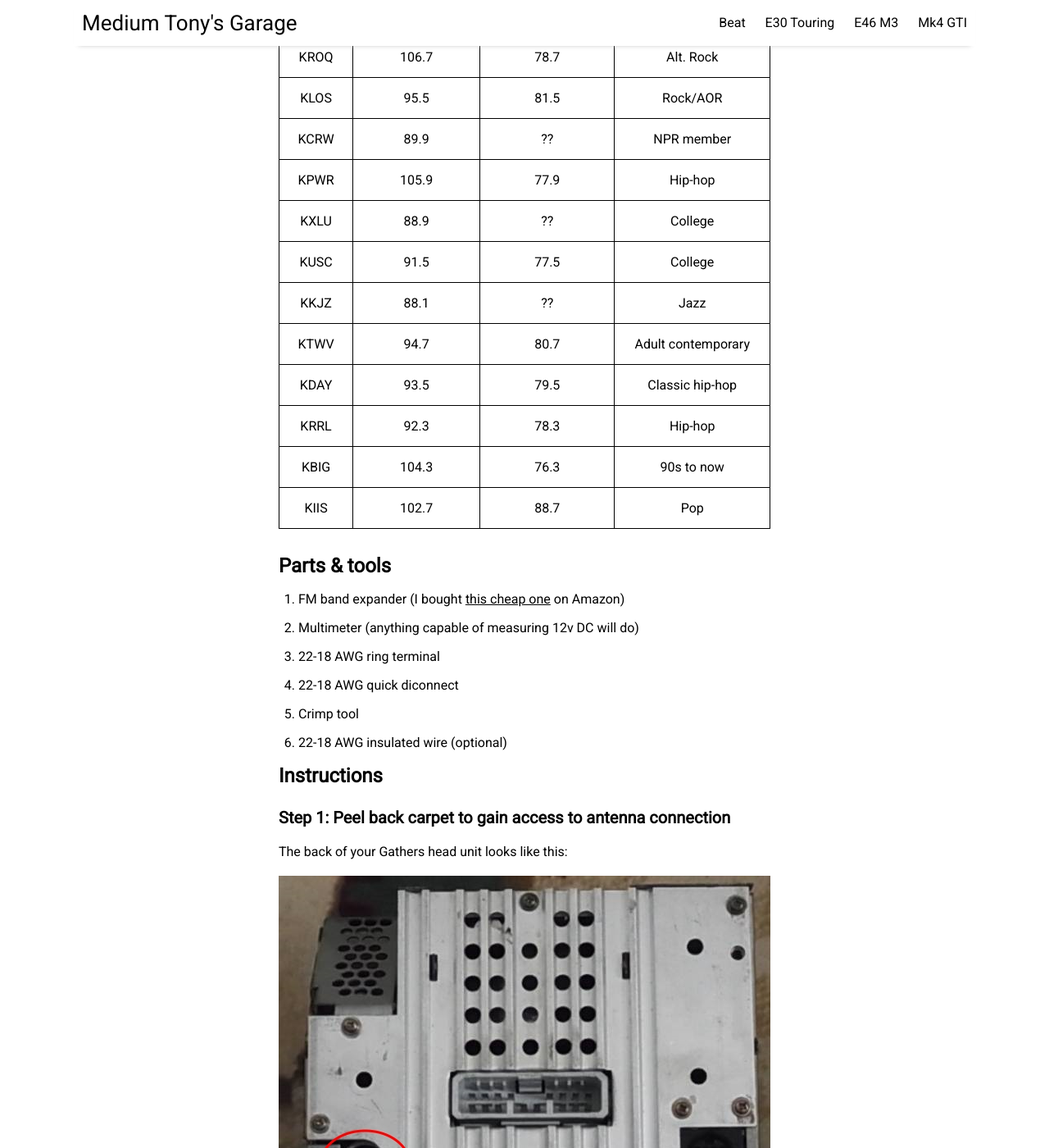
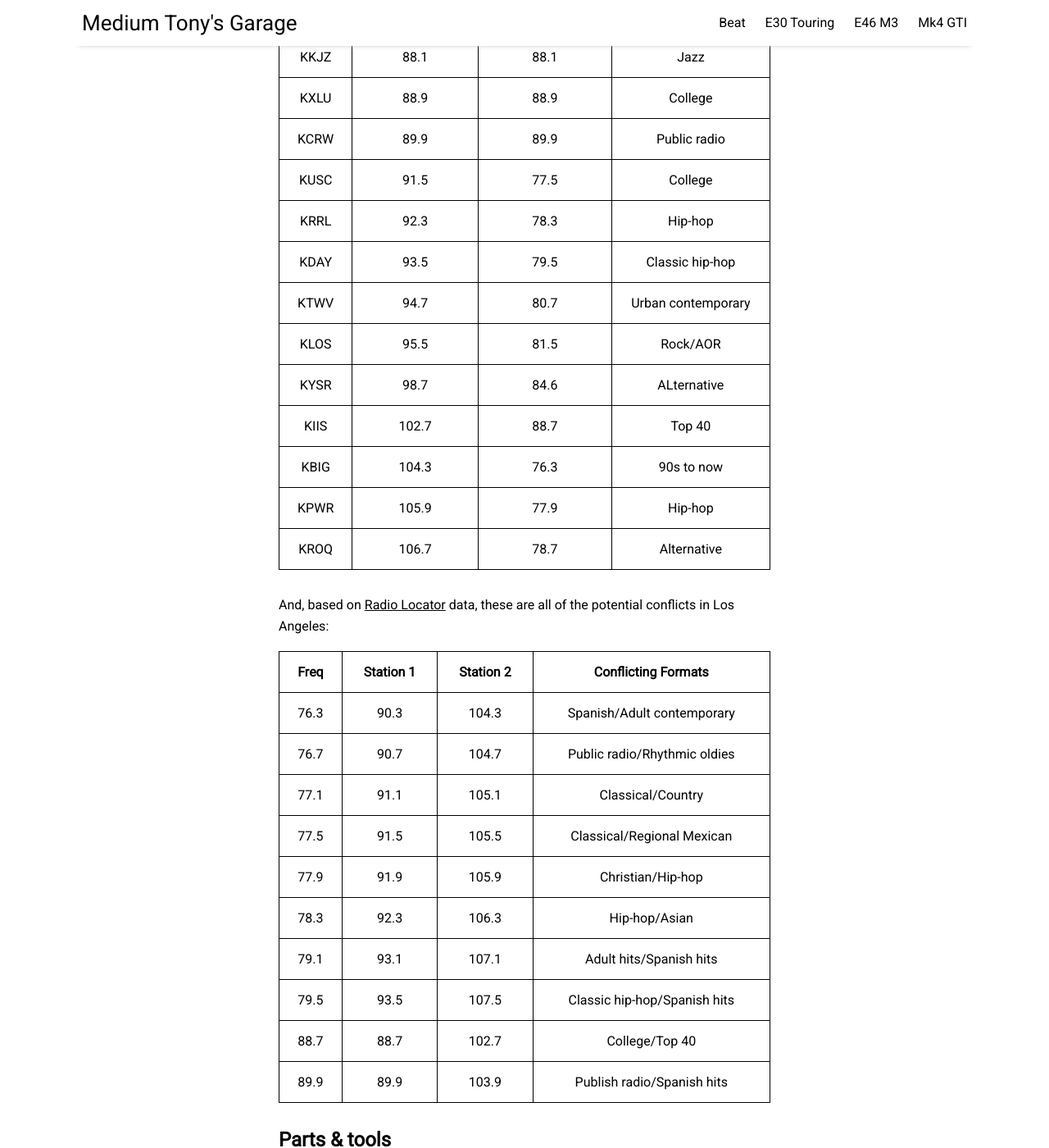
Before and after one commit to prestia/mediumtonys, a Jekyll site: the page built from _posts/2023-8-30-beat-fm-band-expander.md, in a window 1280 px wide and 1400 px high, scrolled down 1534 px. Shown: the whole window at 82% size. Built offline with Jekyll 4.4.1, drawn with Linux system fonts in a browser that asks for light colours; nearby versions of some CDN libraries; some of the changed text lies outside the part shown.

Commit message:
Update 2023-8-30-beat-fm-band-expander.md

```diff
--- a/_posts/2023-8-30-beat-fm-band-expander.md
+++ b/_posts/2023-8-30-beat-fm-band-expander.md
@@ -16,27 +16,43 @@ The name "band expander" is a bit misleading. The device doesn't allow your radi
 ![Picture of the Car Frequency Antenna, Radio FM Band Expander for Japanese Autos.](assets/img/beat-fm-band-expander/band-expander.jpg)
 
 Units like the one pictured above claim to reduce the 90-104 MHz bands by 14 MHz (to 76-90 MHz) and the 104-108 MHz bands by 28 MHz (to 76-80 MHz). This strikes me as odd for two reasons:
-1. There's no way to tune in to any stations above 87.5/88 MHz but below 90 MHz; and
+1. There's no way to tune in to any stations above 87.5/88 MHz but below 90 MHz, unless they aren't reduced at all; and
 2. some of the stations could collide (e.g., 91.4 and 105.4 would both reduce to 77.4).
 
 I've yet to spend any time confirming whether these are genuine problems, but I'll update this post when I do. Some amount of variable conversion makes sense — after all, the Japanese band is 1 MHz narrower — but this particular solution seems to introduce a lot of potential collision and _still_ misses 2 MHz of the U.S. FM band.
 
 To make this more concrete, here's how a few LA radio stations would be reduced:
 
-| Station | True Frequency | In-car Frequency | Genre |
+| Station | True Frequency | In-car Frequency | Format |
 |:-------:|:-------:|:-------:|:-------:|
-|  KROQ   |  106.7  |  78.7   | Alt. Rock |
+|  KKJZ   |  88.1   |  88.1     | Jazz |
+|  KXLU   |  88.9   |  88.9     | College |
+|  KCRW   |  89.9   |  89.9     | Public radio |
+|  KUSC   |  91.5   |  77.5   | College |
+|  KRRL   |  92.3   |  78.3   | Hip-hop |
+|  KDAY   |  93.5   |  79.5   | Classic hip-hop |
+|  KTWV   |  94.7   |  80.7   | Urban contemporary |
 |  KLOS   |  95.5   |  81.5   | Rock/AOR |
-|  KCRW   |  89.9   |  ??     | NPR member |
+|  KYSR   |  98.7   |  84.6   | ALternative |
+|  KIIS   |  102.7  |  88.7   | Top 40 |
+|  KBIG   |  104.3  |  76.3   | 90s to now |
 |  KPWR   |  105.9  |  77.9   | Hip-hop |
-|  KXLU   |  88.9   |  ??     | College |
-|  KUSC   |  91.5   |  77.5   | College |
-|  KKJZ   |  88.1   |  ??     | Jazz |
-|  KTWV   |  94.7   |  80.7   | Adult contemporary |
-|  KDAY   |  93.5   |  79.5   | Classic hip-hop |
-|  KRRL   |  92.3   |  78.3   | Hip-hop |
-|  KBIG   |  104.3  |  76.3   | 90s to now |
-|  KIIS   |  102.7  |  88.7   | Pop |
+|  KROQ   |  106.7  |  78.7   | Alternative |
+
+And, based on [Radio Locator](https://radio-locator.com/cgi-bin/locate?select=city&city=Los%20Angeles&state=CA) data, these are all of the potential conflicts in Los Angeles:
+
+| Freq | Station 1 | Station 2 | Conflicting Formats |
+|:-------:|:-------:|:-------:|:-------:|
+| 76.3 | 90.3 | 104.3 | Spanish/Adult contemporary |
+| 76.7 | 90.7 | 104.7 | Public radio/Rhythmic oldies |
+| 77.1 | 91.1 | 105.1 | Classical/Country |
+| 77.5 | 91.5 | 105.5 | Classical/Regional Mexican |
+| 77.9 | 91.9 | 105.9 | Christian/Hip-hop |
+| 78.3 | 92.3 | 106.3 | Hip-hop/Asian |
+| 79.1 | 93.1 | 107.1 | Adult hits/Spanish hits |
+| 79.5 | 93.5 | 107.5 | Classic hip-hop/Spanish hits |
+| 88.7 | 88.7 | 102.7 | College/Top 40 |
+| 89.9 | 89.9 | 103.9 | Publish radio/Spanish hits |
 
 ## Parts & tools
 1. FM band expander (I bought [this cheap one](https://www.amazon.com/dp/B07TV7MWT1) on Amazon)
```
